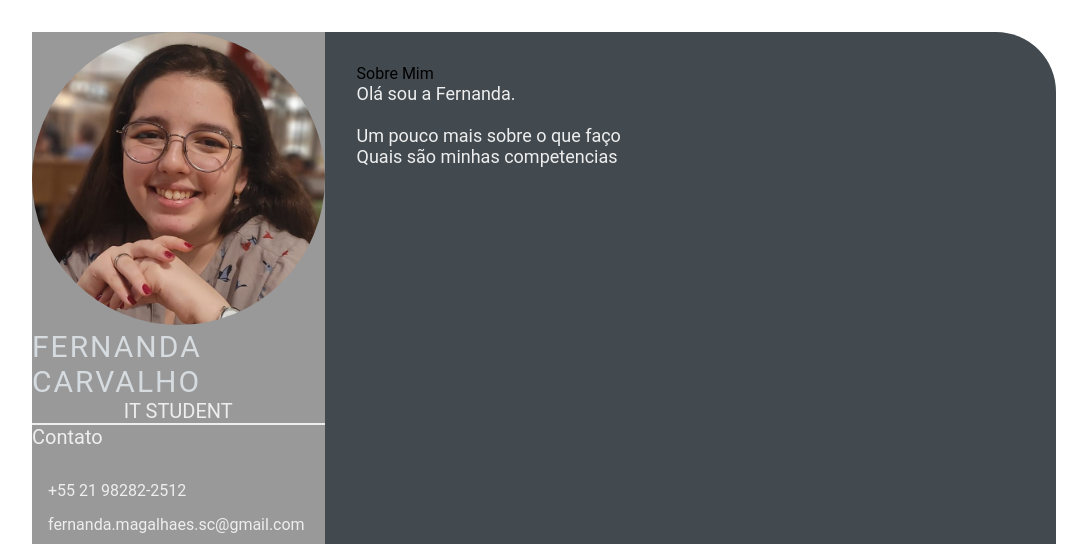
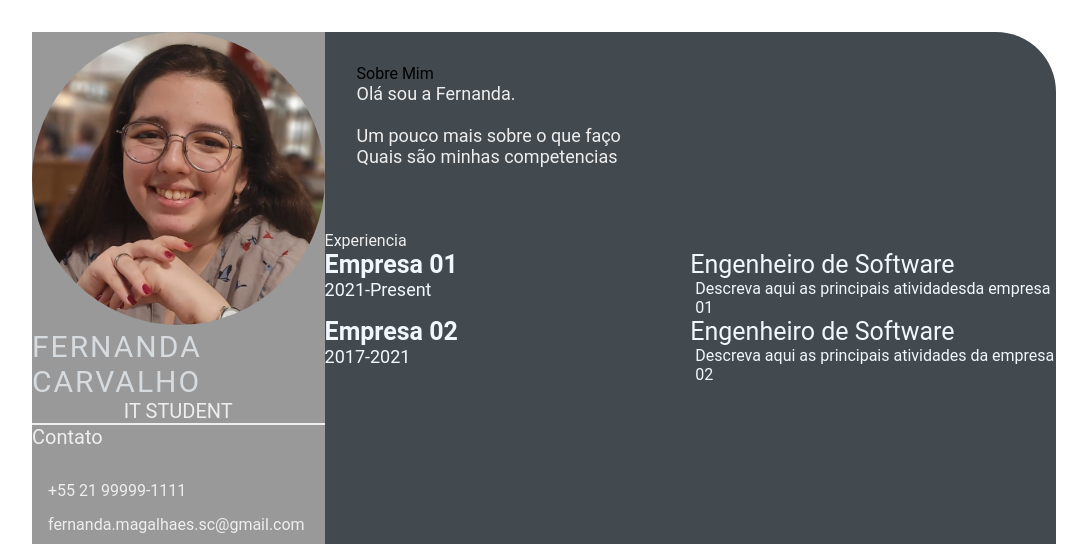
Before and after one commit to FernandaMSC/devweek.github.io, a plain HTML site: page index.html in a window 1280 px wide. Shown: the top 544 px of the page, without its empty margins (96-1183 px from the left). Drawn offline with Linux system fonts and the light colour scheme.

Commit message:
adicionadas experiências no index.html e atualizado o style.css (#3)

```diff
--- a/index.html
+++ b/index.html
@@ -21,7 +21,7 @@
                     <div class="contact-info">
                         <p class="left-title">Contato</p>
                         <ul>
-                            <li><i class="fa fa-phone" ></i>+55 21 98282-2512</li>
+                            <li><i class="fa fa-phone" ></i>+55 21 99999-1111</li>
                             <li><i class="fa fa-envelope" ></i>fernanda.magalhaes.sc@gmail.com</li>
                             <li><i class="fa fa-globe" ></i>www.fernanda.com</li>
                             <li><i class="fa fa-github" ></i>FernandaMSC</li>
@@ -47,6 +47,31 @@
                             </p>
                          </section>
                     </div>
+                <section class="experience gap">
+                    <div class="right-title">Experiencia</div>
+                    <div class="experience-contents">
+                        <div class="exp-left">
+                            <p class="exp-company-name">Empresa 01</p>
+                            <p class="exp-time-period">2021-Present</p>
+                        </div>
+                        <div class="exp-right">
+                            <p class="exp-position">Engenheiro de Software</p>
+                            <p class="exp-desc">
+                                Descreva aqui as principais atividadesda empresa 01
+                            </p>
+                        </div>
+                        <div class="exp-left">
+                            <p class="exp-company-name">Empresa 02</p>
+                            <p class="exp-time-period">2017-2021</p>
+                        </div>
+                        <div class="exp-right">
+                            <p class="exp-position">Engenheiro de Software</p>
+                            <p class="exp-desc">
+                                Descreva aqui as principais atividades da empresa 02
+                            </p>
+                        </div>
+                    </div>
+                </section>
                 </section>
     </main>
 </body>
--- a/style.css
+++ b/style.css
@@ -101,3 +101,39 @@
     font-size: 18px;
     color: #eeeeee;
 }
+
+
+.experience-contents,
+.education-contents,
+.awards-contents {
+    display: grid;
+    grid-template-columns: repeat(2, 1fr);
+    padding-bottom: 2rem;
+    color: #F1F8FD;
+}
+
+.exp-company-name,
+.education-school-name,
+.awards-company-name {
+    font-size: 25px;
+    font-weight: bold;
+}
+
+.exp-time-period,
+.educationp-time-period,
+.awards-time-period {
+    font-size: 18px;
+}
+
+.exp-position,
+.education-subject,
+.awards-name {
+    font-size: 25px;
+}
+
+.exp-desc,
+.education-desc,
+.awards-desc {
+    font-size: 16px;
+    padding-left: 5px;
+}
```
